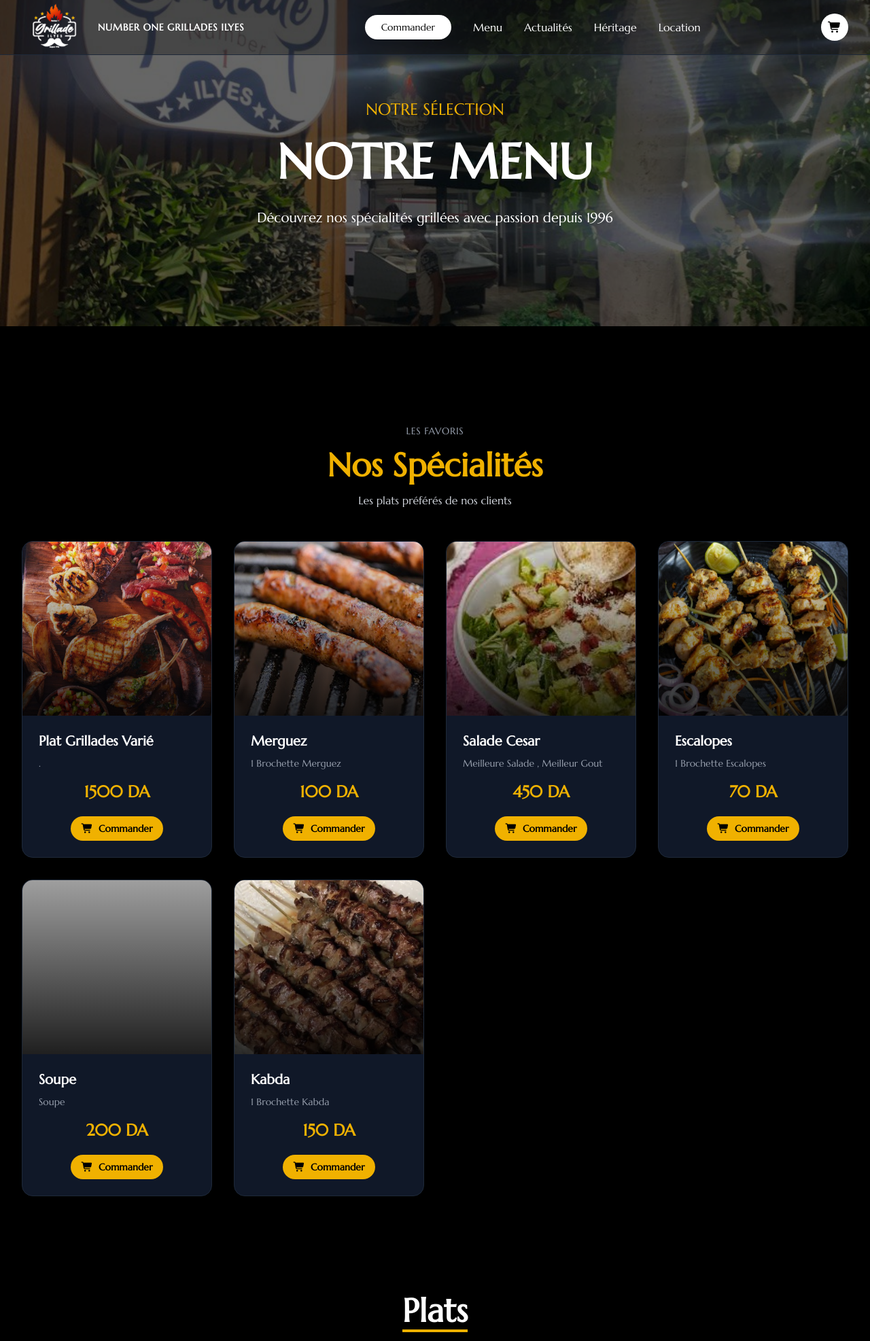
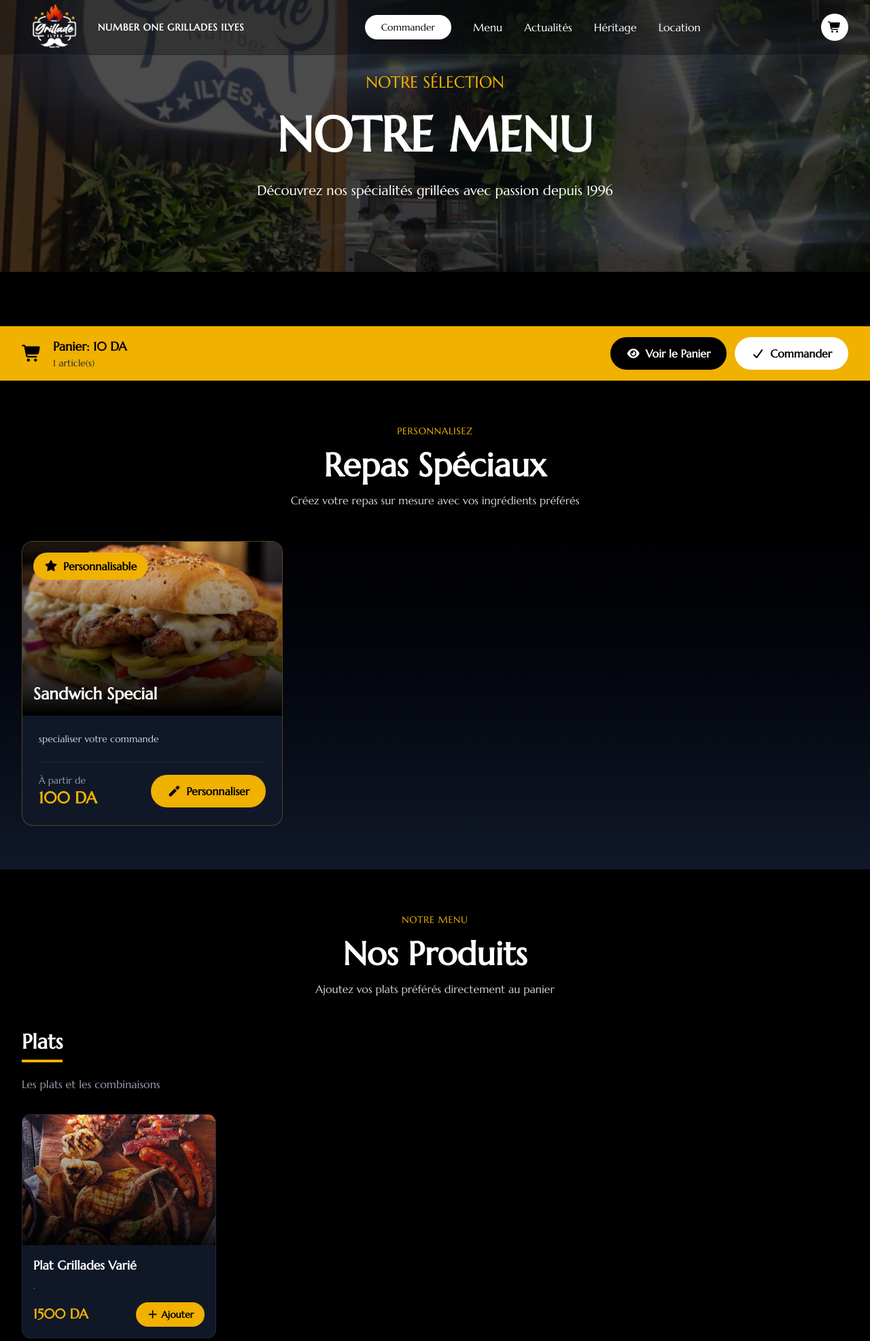
Before and after one commit to yacineLaribi/ilyes-machaoui, a Django app: template restaurant/templates/menu/menu.html in a window 1280 px wide. Shown: the top 1973 px of the page at 68% size. Run offline with Django 5.2, Linux system fonts and the light colour scheme; data comes from the database, SQL or seed files in the repository; both versions use the stored data as it was after the commit; tables that the repository leaves empty hold one stand-in row (values such as "Sample post"); the template is opened without the code that fills it: values that come from a table or form of the project are taken from there, most other values are stand-ins (such as "Sample title", 1, 10 or a date in 2020); some libraries are stand-ins or nearby versions; grey boxes are pictures that could not be loaded.

Commit message:
changing the menu.html to be like the order.html more fixes soon

```diff
--- a/restaurant/admin.py
+++ b/restaurant/admin.py
@@ -137,9 +137,10 @@ class OrderAdmin(admin.ModelAdmin):
             )
 
             if ingredients:
+                notes_text = f" (Note: {sm.notes})" if sm.notes else ""
                 special_lines.append(
                     f"{sm.quantity}x {sm.special_meal.name} "
-                    f"[{ingredients}]"
+                    f"[{ingredients}]{notes_text}"
                 )
             else:
                 special_lines.append(
--- a/restaurant/templates/menu/menu.html
+++ b/restaurant/templates/menu/menu.html
@@ -1,11 +1,11 @@
 {% extends 'base.html' %}
 {% load static %}
-{% block title %}Menu - Grillade Ilyes{% endblock %}
+{% block title %}Commander - Grillade Ilyes{% endblock %}
 
 {% block content %}
 <!-- Hero Section -->
-<section class="relative mb-0 -top-20 w-full h-[60vh] bg-cover bg-center" style="background-image: url('{% static 'images/ilyes-restau-2.jpg' %}'); background-position:0 -700px;">
-    <div class="absolute inset-0 h-full w-full bg-black/60"></div>
+<section class="relative mb-0 -top-20 w-full h-[50vh] bg-cover bg-center" style="background-image: url('{% static 'images/ilyes-restau-2.jpg' %}'); background-position:0 -700px;">
+    <div class="absolute inset-0 h-full w-full bg-black/70"></div>
     <div class="relative h-full flex flex-col justify-center items-center max-w-7xl mx-auto px-4 sm:px-6 lg:px-8 text-center">
         <p class="text-yellow-500 text-xl md:text-2xl font-marcellus mb-4">NOTRE SÉLECTION</p>
         <h1 class="text-5xl md:text-7xl font-bold text-white font-marcellus mb-6 leading-tight">
@@ -17,38 +17,63 @@
     </div>
 </section>
 
-<!-- Featured Products Section -->
-{% if featured_products %}
-<section class="bg-black py-16">
+<!-- Cart Summary Bar -->
+<div class="sticky top-20 z-40 bg-yellow-500 shadow-lg">
+    <div class="max-w-7xl mx-auto px-4 sm:px-6 lg:px-8 py-4">
+        <div class="flex justify-between items-center">
+            <div class="flex items-center gap-4">
+                <i class="fas fa-shopping-cart text-black text-2xl"></i>
+                <div>
+                    <p class="text-black font-bold text-lg">Panier: <span id="cart-total">{{ cart_total|floatformat:0 }}</span> DA</p>
+                    <p class="text-gray-800 text-sm"><span id="cart-count">{{ cart_items_count }}</span> article(s)</p>
+                </div>
+            </div>
+            <div class="flex gap-3">
+                <a href="{% url 'restaurant:cart' %}" class="bg-black text-white px-6 py-3 rounded-full font-semibold hover:bg-gray-800 transition">
+                    <i class="fas fa-eye mr-2"></i>Voir le Panier
+                </a>
+                <a href="{% url 'restaurant:checkout' %}" class="bg-white text-black px-6 py-3 rounded-full font-semibold hover:bg-gray-200 transition">
+                    <i class="fas fa-check mr-2"></i>Commander
+                </a>
+            </div>
+        </div>
+    </div>
+</div>
+
+<!-- Special Meals Section -->
+{% if special_meals %}
+<section class="bg-gradient-to-b from-black to-gray-900 py-16">
     <div class="max-w-7xl mx-auto px-4 sm:px-6 lg:px-8">
         <div class="text-center mb-12">
-            <p class="text-gray-400 text-sm uppercase tracking-wider mb-4">Les Favoris</p>
+            <p class="text-yellow-500 text-sm uppercase tracking-wider mb-4">Personnalisez</p>
             <h2 class="text-4xl md:text-5xl font-bold text-white mb-4">
-                <span class="text-yellow-500">Nos Spécialités</span>
+                Repas Spéciaux
             </h2>
-            <p class="text-gray-300">Les plats préférés de nos clients</p>
+            <p class="text-gray-300">Créez votre repas sur mesure avec vos ingrédients préférés</p>
         </div>
 
-        <div class="grid grid-cols-1 md:grid-cols-2 lg:grid-cols-4 gap-8">
-            {% for product in featured_products %}
-            <div class="bg-gray-900 rounded-2xl overflow-hidden hover:transform hover:scale-105 transition duration-300 border border-gray-800">
-                <div class="relative h-64 bg-cover bg-center" style="background-image: url('{{ product.image.url }}');">
-                    <div class="absolute inset-0 bg-gradient-to-t from-black/80 to-transparent"></div>
-                    {% if not product.is_available %}
-                    <div class="absolute top-4 right-4 bg-red-500 text-white px-3 py-1 rounded-full text-sm font-semibold">
-                        Indisponible
+        <div class="grid grid-cols-1 md:grid-cols-2 lg:grid-cols-3 gap-8">
+            {% for meal in special_meals %}
+            <div class="bg-gray-900 rounded-2xl overflow-hidden hover:transform hover:scale-105 transition duration-300 border border-yellow-500/30">
+                <div class="relative h-64 bg-cover bg-center" style="background-image: url('{{ meal.image.url }}');">
+                    <div class="absolute inset-0 bg-gradient-to-t from-black via-black/50 to-transparent"></div>
+                    <div class="absolute top-4 left-4 bg-yellow-500 text-black px-4 py-2 rounded-full font-bold">
+                        <i class="fas fa-star mr-2"></i>Personnalisable
                     </div>
-                    {% endif %}
+                    <div class="absolute bottom-4 left-4 right-4">
+                        <h3 class="text-2xl font-bold text-white">{{ meal.name }}</h3>
+                    </div>
                 </div>
                 <div class="p-6">
-                    <h3 class="text-xl font-bold text-white mb-2">{{ product.name }}</h3>
-                    <p class="text-gray-400 text-sm mb-4 line-clamp-2">{{ product.description }}</p>
-                    <div class="flex flex-col gap-5 justify-between items-center">
-                        <span class="text-yellow-500 text-2xl font-bold">{{ product.price|floatformat:0 }} DA</span>
-                        <button class="bg-yellow-500 text-black px-4 py-2 rounded-full text-sm font-semibold hover:bg-yellow-400 transition {% if not product.is_available %}opacity-50 cursor-not-allowed{% endif %}"
-                                {% if not product.is_available %}disabled{% endif %}>
-                            <i class="fas fa-shopping-cart mr-2"></i>Commander
-                        </button>
+                    <p class="text-gray-300 text-sm mb-6">{{ meal.description }}</p>
+                    <div class="flex justify-between items-center pt-4 border-t border-gray-800">
+                        <div>
+                            <p class="text-gray-400 text-sm">À partir de</p>
+                            <span class="text-yellow-500 text-2xl font-bold">{{ meal.base_price|floatformat:0 }} DA</span>
+                        </div>
+                        <a href="{% url 'restaurant:customize_meal' meal.id %}" class="bg-yellow-500 text-black px-6 py-3 rounded-full font-semibold hover:bg-yellow-400 transition">
+                            <i class="fas fa-magic mr-2"></i>Personnaliser
+                        </a>
                     </div>
                 </div>
             </div>
@@ -58,95 +83,91 @@
 </section>
 {% endif %}
 
-<!-- Menu Categories Section -->
-<section class="bg-gradient-to-b from-black to-gray-900 py-20">
+<!-- Regular Products by Category -->
+<section class="bg-black py-16">
     <div class="max-w-7xl mx-auto px-4 sm:px-6 lg:px-8">
+        <div class="text-center mb-12">
+            <p class="text-yellow-500 text-sm uppercase tracking-wider mb-4">Notre Menu</p>
+            <h2 class="text-4xl md:text-5xl font-bold text-white mb-4">
+                Nos Produits
+            </h2>
+            <p class="text-gray-300">Ajoutez vos plats préférés directement au panier</p>
+        </div>
+
         {% for category in categories %}
-        <div class="mb-20 last:mb-0">
+        <div class="mb-16 last:mb-0">
             <!-- Category Header -->
-            <div class="text-center mb-12">
-                <div class="inline-block">
-                    <h2 class="text-4xl md:text-5xl font-bold text-white mb-4 relative">
-                        {{ category.title }}
-                        <div class="absolute -bottom-2 left-0 right-0 h-1 bg-yellow-500"></div>
-                    </h2>
-                </div>
-                <p class="text-gray-300 mt-6 max-w-2xl mx-auto">{{ category.description }}</p>
+            <div class="mb-8">
+                <h3 class="text-3xl font-bold text-white mb-2 inline-block border-b-4 border-yellow-500 pb-2">
+                    {{ category.title }}
+                </h3>
+                <p class="text-gray-400 mt-3">{{ category.description }}</p>
             </div>
 
             <!-- Products Grid -->
-            <div class="grid grid-cols-1 md:grid-cols-2 lg:grid-cols-3 gap-8">
+            <div class="grid grid-cols-1 md:grid-cols-2 lg:grid-cols-4 gap-6">
                 {% for product in category.product_set.all %}
-                <div class="bg-gray-900/50 backdrop-blur-sm rounded-2xl overflow-hidden hover:transform hover:scale-105 transition duration-300 border border-gray-800 hover:border-yellow-500">
-                    <div class="relative h-56 bg-cover bg-center" style="background-image: url('{{ product.image.url }}');">
-                        <div class="absolute inset-0 bg-gradient-to-t from-black/90 via-black/40 to-transparent"></div>
-                        {% if not product.is_available %}
-                        <div class="absolute top-4 right-4 bg-red-500 text-white px-3 py-1 rounded-full text-sm font-semibold shadow-lg">
-                            Indisponible
-                        </div>
-                        {% else %}
-                        <div class="absolute top-4 right-4 bg-green-500 text-white px-3 py-1 rounded-full text-sm font-semibold shadow-lg">
-                            Disponible
-                        </div>
-                        {% endif %}
-                        <div class="absolute bottom-4 left-4 right-4">
-                            <h3 class="text-2xl font-bold text-white mb-1">{{ product.name }}</h3>
-                        </div>
+                {% if product.is_available %}
+                <div class="bg-gray-900 rounded-xl overflow-hidden hover:transform hover:scale-105 transition border border-gray-800">
+                    <div class="relative h-48 bg-cover bg-center" style="background-image: url('{{ product.image.url }}');">
+                        <div class="absolute inset-0 bg-gradient-to-t from-black/90 to-transparent"></div>
                     </div>
-                    <div class="p-6">
-                        <p class="text-gray-300 text-sm mb-6 leading-relaxed">{{ product.description }}</p>
-                        <div class="flex justify-between items-center pt-4 border-t border-gray-800">
-                            <span class="text-yellow-500 text-3xl font-bold">{{ product.price|floatformat:0 }} DA</span>
-                            <button class="bg-yellow-500 text-black px-6 py-3 rounded-full text-sm font-semibold hover:bg-yellow-400 transition shadow-lg hover:shadow-yellow-500/50 {% if not product.is_available %}opacity-50 cursor-not-allowed{% endif %}"
-                                    {% if not product.is_available %}disabled{% endif %}>
-                                <i class="fas fa-shopping-cart mr-2"></i>Commander
+                    <div class="p-4">
+                        <h4 class="text-lg font-bold text-white mb-2">{{ product.name }}</h4>
+                        <p class="text-gray-400 text-xs mb-4 line-clamp-2">{{ product.description }}</p>
+                        <div class="flex justify-between items-center">
+                            <span class="text-yellow-500 text-xl font-bold">{{ product.price|floatformat:0 }} DA</span>
+                            <button onclick="addToCart({{ product.id }})" class="bg-yellow-500 text-black px-4 py-2 rounded-full text-sm font-semibold hover:bg-yellow-400 transition">
+                                <i class="fas fa-plus mr-1"></i>Ajouter
                             </button>
                         </div>
                     </div>
                 </div>
-                {% empty %}
-                <div class="col-span-full text-center py-12">
-                    <p class="text-gray-400 text-lg">Aucun produit disponible dans cette catégorie pour le moment.</p>
-                </div>
+                {% endif %}
                 {% endfor %}
             </div>
-        </div>
-        {% empty %}
-        <div class="text-center py-20">
-            <div class="text-6xl mb-6">🍖</div>
-            <h3 class="text-3xl font-bold text-white mb-4">Menu en préparation</h3>
-            <p class="text-gray-400 text-lg">Notre menu sera bientôt disponible. Revenez nous voir !</p>
         </div>
         {% endfor %}
     </div>
 </section>
 
-<!-- Call to Action Section -->
-<section class="bg-black py-20 relative overflow-hidden">
-    <div class="absolute inset-0 opacity-10">
-        <div class="absolute top-10 left-10 text-4xl">🍖</div>
-        <div class="absolute top-20 right-20 text-3xl">🔥</div>
-        <div class="absolute bottom-20 left-20 text-3xl">🥗</div>
-        <div class="absolute bottom-10 right-10 text-4xl">🍢</div>
-    </div>
+<script>
+function addToCart(productId) {
+    fetch("{% url 'restaurant:add_to_cart' %}", {
+        method: 'POST',
+        headers: {
+            'Content-Type': 'application/x-www-form-urlencoded',
+            'X-CSRFToken': '{{ csrf_token }}'
+        },
+        body: `product_id=${productId}&quantity=1`
+    })
+    .then(response => response.json())
+    .then(data => {
+        if (data.success) {
+            // Update cart display
+            document.getElementById('cart-total').textContent = Math.round(data.cart_total);
+            document.getElementById('cart-count').textContent = data.cart_count;
 
-    <div class="max-w-4xl mx-auto px-4 sm:px-6 lg:px-8 text-center relative z-10">
-        <h2 class="text-4xl md:text-5xl font-bold text-white mb-6">
-            Une Question sur Notre Menu ?
-        </h2>
-        <p class="text-gray-300 text-lg mb-8 leading-relaxed">
-            Notre équipe est à votre disposition pour vous conseiller et prendre vos commandes.
-            N'hésitez pas à nous contacter !
-        </p>
-        <div class="flex flex-wrap justify-center gap-4">
-            <a href="tel:+213694688889" class="bg-yellow-500 text-black px-8 py-4 rounded-full text-lg font-semibold hover:bg-yellow-400 transition inline-flex items-center gap-2">
-                <i class="fas fa-phone"></i>
-                Appeler Maintenant
-            </a>
-            <a href="{% url 'core:home' %}" class="border-2 border-white text-white px-8 py-4 rounded-full text-lg font-semibold hover:bg-white hover:text-black transition">
-                Retour à l'Accueil
-            </a>
-        </div>
-    </div>
-</section>
+            // Show success message
+            showNotification(data.message, 'success');
+        } else {
+            showNotification(data.message, 'error');
+        }
+    })
+    .catch(error => {
+        showNotification('Erreur lors de l\'ajout au panier', 'error');
+    });
+}
+
+function showNotification(message, type) {
+    const notification = document.createElement('div');
+    notification.className = `fixed top-24 right-4 z-50 px-6 py-4 rounded-lg shadow-lg ${type === 'success' ? 'bg-green-500' : 'bg-red-500'} text-white font-semibold`;
+    notification.textContent = message;
+    document.body.appendChild(notification);
+
+    setTimeout(() => {
+        notification.remove();
+    }, 3000);
+}
+</script>
 {% endblock %}
```
Also changed, not shown: db.sqlite3.
